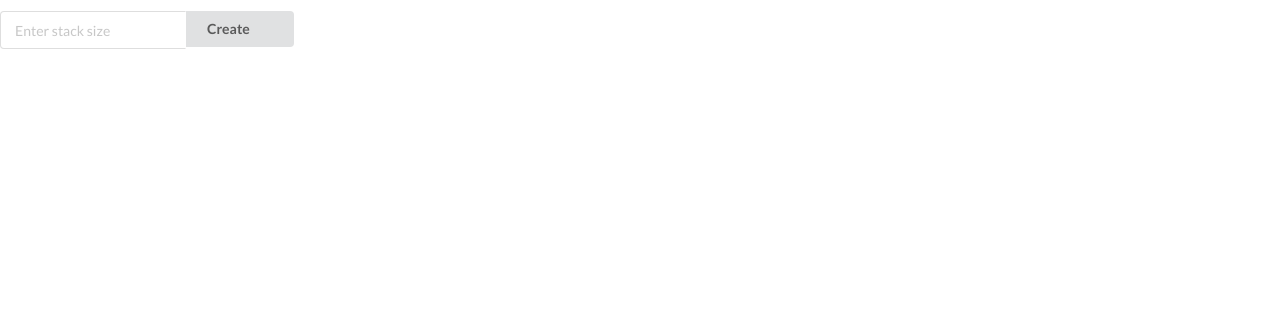
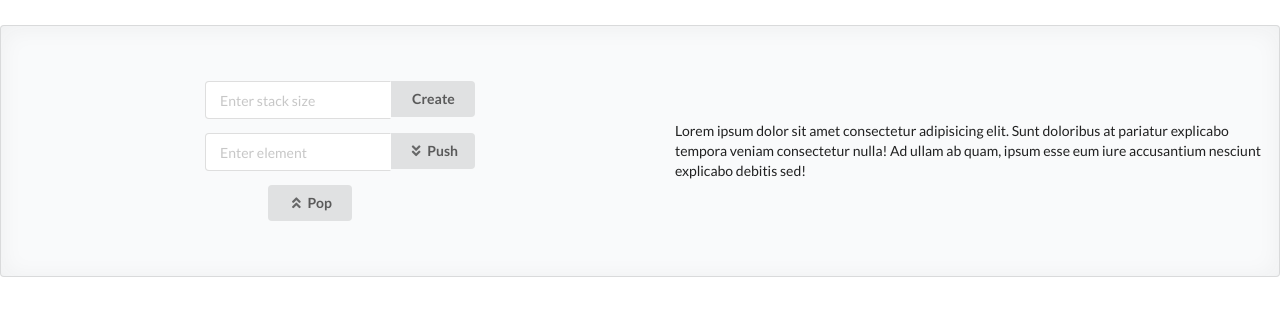
Before and after one commit to HarshHattyangdi/Stacks, a plain HTML site: page stack_webpage/index.html in a window 1280 px wide. Shown: the part 49-364 px from the top of the page. Drawn offline with nearby package versions, Linux system fonts and the light colour scheme.

Commit message:
Made basic html page which will be used to interact with stack

```diff
--- a/stack_webpage/index.html
+++ b/stack_webpage/index.html
@@ -20,12 +20,41 @@
         </div>
     </header>
 
-    <article>
-        <div class="ui action input" id="create">
-            <input type="text" placeholder="Enter stack size">
-            <button class="ui button">Create</button>
+    <div class="ui placeholder segment">
+        <div class="ui two column very relaxed stackable grid">
+            <div class="column">
+                <div class="ui form">
+                    <div class="field">
+                        <div class="ui action input">
+                            <input type="text" placeholder="Enter stack size" name="capacity">
+                            <button class="ui button" onclick="window.alert('Create')">Create</button>
+                        </div>
+                    </div>
+                    <div class="field">
+                        <div class="ui action input">
+                            <input type="text" placeholder="Enter element">
+                            <button class="ui labled icon button" onclick="window.alert('Push')">
+                                <i class="angle double down icon"></i>
+                                Push
+                            </button>
+                        </div>
+                    </div>
+                    <div class="field" id="pop">
+                        <button class="ui labled icon button" onclick="window.alert('Pop')">
+                            <i class="angle double up icon"></i>
+                            Pop
+                        </button>
+                    </div>
+                </div>
+            </div>
+            <div class="middle aligned column">
+                Lorem ipsum dolor sit amet consectetur adipisicing elit. Sunt doloribus at pariatur explicabo tempora
+                veniam consectetur nulla! Ad ullam ab quam, ipsum esse eum iure accusantium nesciunt explicabo debitis
+                sed!
+            </div>
         </div>
-    </article>
+    </div>
+
 
     <!-- Jquery CDN minified -->
     <script src="https://code.jquery.com/jquery-3.5.1.min.js"
@@ -36,6 +65,8 @@
         crossorigin="anonymous"></script>
     <!-- Custom JS linking -->
     <script src="scripts/myscript.js"></script>
+    <!-- Fontawesome js -->
+    <script src="https://kit.fontawesome.com/d1b66db78f.js" crossorigin="anonymous"></script>
 </body>
 
 </html>
```
